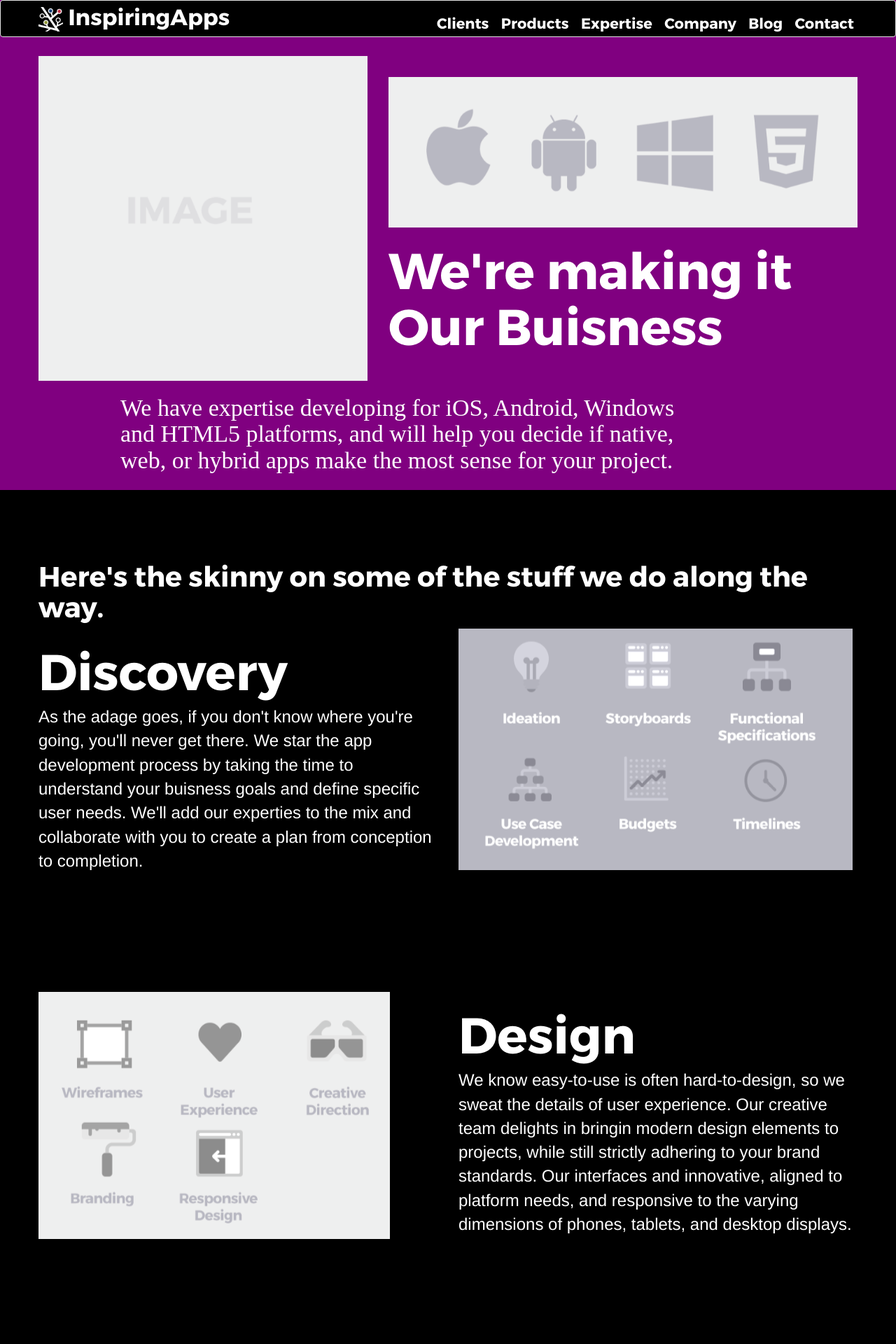
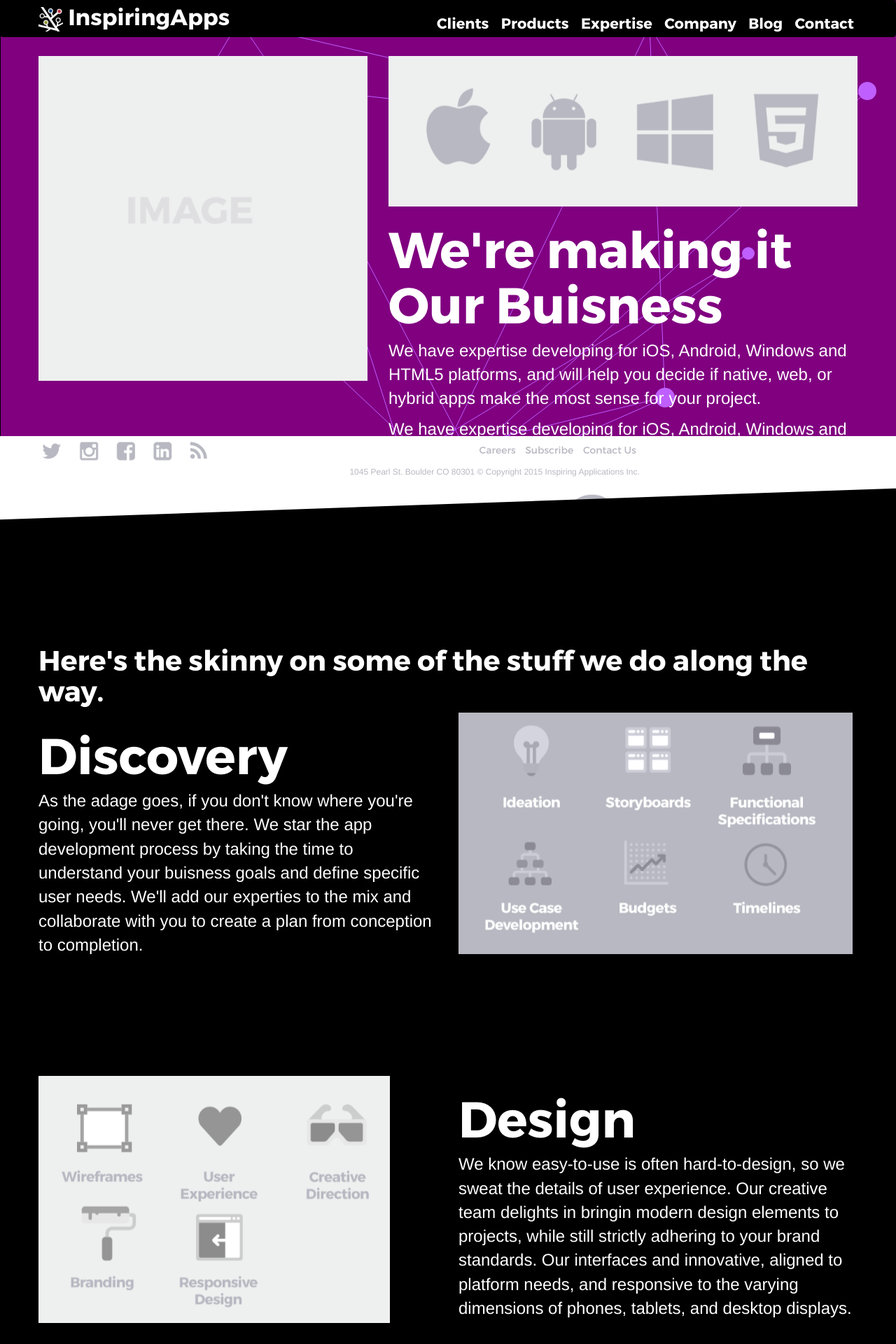
Before and after one commit to sethimcclaine/IA-Site, a PHP site: page /?page=1 in a window 1280 px wide. Shown: the top 1920 px of the page at 70% size. Run offline with PHP 8.4, Linux system fonts and the light colour scheme; style sheets or scripts are compiled from the project's sources; some libraries are stand-ins or nearby versions.

Commit message:
update some styling add the sweet dynamic background

```diff
--- a/expertise.php
+++ b/expertise.php
@@ -9,11 +9,10 @@
                     <div class="col-xs-7 text">
                         <img alt="InspiringApps Logo" class="img-responsive center-block" src="/images/tmp_apptype_icons.png">
                         <h1 class="large">We're making it<br/>Our Buisness</h1>
-                    </div>
-                </div>
-                <div class="row">
-                    <div class="col-xs-12">
-                           <h3>We have expertise developing for iOS, Android, Windows and HTML5 platforms, and will help you decide if native, web, or hybrid apps make the most sense for your project.</h3>
+
+                           <p>We have expertise developing for iOS, Android, Windows and HTML5 platforms, and will help you decide if native, web, or hybrid apps make the most sense for your project.</p>
+
+                           <p>We have expertise developing for iOS, Android, Windows and HTML5 platforms, and will help you decide if native, web, or hybrid apps make the most sense for your project.</p>
                     </div>
                 </div>
             </div>
@@ -34,6 +33,7 @@
         </div>
     </div>
     <div class="top-layer">
+        <div class="skewed top"> </div>
         <div class="discovery">
             <div class="container-fluid">
                 <div class="row">
@@ -105,5 +105,6 @@
                 </div>
             </div>
         </div>
+        <div class="skewed bottom"> </div>
     </div>
 </div>
--- a/footer.php
+++ b/footer.php
@@ -2,11 +2,26 @@
     <nav>
         <div class="container-fluid">
             <div class="row">
-               <div class="col-xs-12 text-center">
-                    <img alt="tmp image" class="img-responsive center-block" src="/images/tmp_boulder_icon.png">
-                    <h4>Inspired in Boulder</h4>
-                    <img alt="tmp image" class="img-responsive center-block" src="/images/tmp_footer_icons.png">
-                    <p><small>&copy; Copyright 2015 Inspiring Applications Inc. All Rights Reserved.</small></p>
+                <div class="col-xs-6">
+                    <img alt="tmp image" class="img-responsive" src="/images/tmp_footer_icons.png">
+                </div>
+                <div class="col-xs-6 text-right">
+                    <ul class="list-inline">
+                      <li>Careers</li>
+                      <li>Subscribe</li>
+                      <li>Contact Us</li>
+                    </ul>
+
+                    <p><small>1045 Pearl St. Boulder CO 80301  &copy; Copyright 2015 Inspiring Applications Inc.</small></p>
+                </div>
+
+            </div>
+            <div class="row">
+                <div class="col-xs-10">
+                </div>
+                <div class="col-xs-2 text-center">
+                    <img alt="tmp image" class="boulder img-responsive center-block" src="/images/tmp_boulder_icon.png">
+                    <h6>Inspired in Boulder</h6>
                 </div>
             </div>
         </div>
--- a/index.php
+++ b/index.php
@@ -1,3 +1,4 @@
+<!DOCTYPE html>
 <?php
     $page = $_GET['page'];
     $pages = array('expertise', 'products', 'company', 'contact');
@@ -5,7 +6,6 @@
         $page = 'expertise';
     }
 ?>
-
 <html>
     <head>
         <script src="http://ajax.googleapis.com/ajax/libs/jquery/2.1.0/jquery.min.js" type="text/javascript"></script>
@@ -13,6 +13,8 @@
         <link rel="stylesheet" href="https://maxcdn.bootstrapcdn.com/bootstrap/3.3.2/css/bootstrap.min.css">
         <!-- Latest compiled and minified JavaScript -->
         <script src="https://maxcdn.bootstrapcdn.com/bootstrap/3.3.2/js/bootstrap.min.js"></script>
+        <script src="js/dynamicBG.js" ></script>
+        <script src="js/<?php echo $page; ?>.js" ></script>
         <!-- Our styles -->
         <!--link rel="stylesheet" href="fonts/webfontkit/stylesheet.css" /-->
 
@@ -20,7 +22,6 @@
         <link rel="stylesheet/less" type="text/css" href="styles/globals.less" />
         <link rel="stylesheet/less" type="text/css" href="styles/app.less" />
         <link rel="stylesheet/less" type="text/css" href="styles/header.less" />
-        <link rel="stylesheet/less" type="text/css" href="styles/expertise.less" />
         <link rel="stylesheet/less" type="text/css" href="styles/<?php echo $page; ?>.less" />
         <!-- lesscss.js -->
         <script src="//cdnjs.cloudflare.com/ajax/libs/less.js/2.3.1/less.min.js"></script>
--- /dev/null
+++ b/js/dynamicBG.js
@@ -0,0 +1,148 @@
+var dynamicBG = function(divClass, itemCount, color) {
+
+    var canvas,
+        ctx,
+        circles = [],
+        winWidth = $(window).width(),
+        winHeight = $(window).height(),
+        maxWidth = 3840,      //assumed larges screen we would encounter
+        maxHeight = 2160;   //assumed larges screen we would encounter
+    /**
+     * Add Canvas to given div
+     *
+     * @author Seth M.
+     */
+    function buildCanvas() {
+        //Remove existing bg canvas
+        $('#dynamicBG').remove();
+
+        //Add bg canvas
+        $('.' + divClass).prepend('<canvas id="dynamicBG" width="' + maxWidth + '" height="' + maxHeight + '" style="border:1px solid #000000;"></canvas>');
+
+        //Set vars for new canvas
+        canvas = document.getElementById("dynamicBG");
+        ctx = canvas.getContext("2d");
+
+        ctx.strokeStyle = color;
+        ctx.fillStyle = color;
+    }
+
+    /**
+     * Returns a random integer between min (included) and max (excluded)
+     * Using Math.round() will give you a non-uniform distribution!
+     *
+     * @author developer.mozilla.org
+     */
+    function getRandomInt(min, max) {
+      return Math.floor(Math.random() * (max - min)) + min;
+    }
+
+    /**
+     * Creata an array of circle objects
+     *
+     * @author Seth M.
+     */
+    function generateCircles(count) {
+        var i,
+            links,
+            sibling;
+
+
+        //Create a new array of circle
+        circles = [];
+        for (i = 0; i < count; i++) {
+            circles.push(new circle);
+        }
+        //add siblings to each circle in array, so we can draw lines to them
+        for (i = 0; i < count; i++) {
+            links = getRandomInt(1, 3);
+            for (links; links > 0; links--) {
+                sibling = getRandomInt(0, count);
+                circles[i].siblings.push(circles[sibling]);
+            }
+        }
+        update();
+    }
+
+    /**
+     * Create a circle on the canvas for each circle object
+     *
+     * @author Seth M.
+     */
+    function update() {
+        ctx.clearRect(0, 0, canvas.width, canvas.height);
+        for (var i= 0; i < circles.length; i++) {
+            circles[i].update();
+        }
+    }
+
+    function circle() {
+        this.draw = function() {
+            ctx.beginPath();
+            ctx.arc(this.x, this.y, this.radius, 0, Math.PI*2, true);
+            ctx.fill();
+            for (var i = 0; i < this.siblings.length; i++) {
+                ctx.beginPath();
+                ctx.moveTo(this.x, this.y);
+                ctx.lineTo(this.siblings[i].x, this.siblings[i].y);
+                ctx.stroke();
+            }
+        };
+        this.update = function() {
+            //if we are out of the screen x limits by 5 or more pix
+            if (this.x > winWidth + 5) {
+                this.right = 0;
+            } else if (this.x < 0 - 5) {
+                this.right = 1;
+            }
+            //if we are out of the screen y limits by 5 or more pix
+            if (this.y > winHeight + 5) {
+                this.down = 0;
+            } else if (this.y < 0 -5) {
+                this.down = 1;
+            }
+            //update x movement
+            if(this.right) {
+                this.x += this.xSpeed;
+            } else {
+                this.x -= this.xSpeed;
+            }
+            //update y movement
+            if(this.down) {
+                this.y += this.ySpeed;
+            } else {
+                this.y -= this.ySpeed;
+            }
+            this.draw();
+        };
+
+        this.x= getRandomInt(0, winWidth + 10) - 5;
+        this.xSpeed = getRandomInt(1, 6);
+        this.right = getRandomInt(0, 2);
+        this.y= getRandomInt(0, winHeight + 10) - 5;
+        this.ySpeed = getRandomInt(1, 6);
+        this.down = getRandomInt(0, 2);
+        this.radius= getRandomInt(5,20);
+        this.siblings = [];
+    }
+
+    function init() {
+        buildCanvas();
+        generateCircles(itemCount);
+    }
+
+//Event Listeners
+    $(window).scroll( function() {
+        update();
+    });
+
+    $(window).resize( function(){
+        console.log('resizing');
+        winHeight = $(window).height();
+        winWidth = $(window).width();
+        update()
+        generateCircles(itemCount);
+    });
+//INIT
+    init();
+}
--- /dev/null
+++ b/js/expertise.js
@@ -0,0 +1,3 @@
+$(window).ready(function() {
+    new dynamicBG('under-layer', 15, '#BF5FFF');
+});
--- a/styles/app.less
+++ b/styles/app.less
@@ -69,7 +69,6 @@ html {
         .container-fluid {
             padding: 80px 0;
         }
-/*
         .light-on-dark {
             color: @lod-txtcolor;
             background-color: @lod-bgcolor;
@@ -82,7 +81,6 @@ html {
             color: @dol-txtcolor;
             background-color: @dol-bgcolor;
         }
-*/
         font-family: montserrat;
         .container-fluid { /* set a max-width for horizontal fluid layout and make it centered */
           max-width: @max-width;
--- a/styles/expertise.less
+++ b/styles/expertise.less
@@ -9,6 +9,9 @@
         background-color: @expertise-primary-bgcolor;
         position: fixed;
         width: 100%;
+        canvas {
+            position: absolute;
+        }
         .our-buisness .row div.text {
             vertical-align: middle;
         }
@@ -17,8 +20,36 @@
     }
     .top-layer {
         position: relative;
-        top: 700px;
-        margin-bottom: 700px;
+        top: 745px;
+        z-index: 200;
+        margin-bottom: 1200px;
         background-color: @expertise-secondary-bgcolor;
+        .skewed {
+            height: 75px;
+            background: @expertise-secondary-bgcolor;
+            position: relative;
+            &.top {
+                top: -25px;
+                -webkit-transform: skewY(-2deg);
+                -moz-transform: skewY(-2deg);
+                -ms-transform: skewY(-2deg);
+                -o-transform: skewY(-2deg);
+                transform: skewY(-2deg);
+            }
+            &.bottom {
+                bottom: -25px;
+                -webkit-transform: skewY(2deg);
+                -moz-transform: skewY(2deg);
+                -ms-transform: skewY(2deg);
+                -o-transform: skewY(2deg);
+                transform: skewY(2deg);
+            }
+        }
     }
 }
+footer {
+    position: fixed;
+    bottom: 0;
+    width: 100%;
+    z-index: 100;
+}
--- a/styles/globals.less
+++ b/styles/globals.less
@@ -14,6 +14,6 @@
     font-weight: lighter;
 }
 
-h1, h2, h3, h4 {
+h1, h2, h3, h4, h5, h6 {
     font-family: montserratbold;
 }
--- a/styles/header.less
+++ b/styles/header.less
@@ -7,6 +7,7 @@ header {
     nav.navbar {
         margin-bottom: 0;
         background-color: @header-bgcolor;
+        border-color: @header-bgcolor;
         .navbar-header {
             width: 100%;
             font-family: 'montserratbold';
@@ -32,6 +33,16 @@ header {
 
 footer {
     color: @footer-txtcolor;
+    background-color: @footer-bgcolor;
+    ul {
+        margin: 10px 0 0;
+    }
+    .boulder {
+        height: 70px;
+    }
+    p small {
+        font-size: 12px;
+    }
 }
 
 header, footer {
--- a/styles/variables.less
+++ b/styles/variables.less
@@ -8,18 +8,17 @@
 @expertise-txtcolor: #FFFFFF;
 
 @footer-txtcolor: #B8B8C2;
+@footer-bgcolor: #FFFFFF;
 @input-bgcolor: #C6C6C6;
 @input-txtcolor: #FFFFFF;
 @input-placeholder-txtcolor: #FFFFFF;
 
-/*
 @lod-txtcolor: #FFFFFF;
 @lod-bgcolor: #B8B8C2;
 @lol-txtcolor: #FFFFFF;
 @lol-bgcolor: #EEEFEF;
 @dol-txtcolor: #B8B8C2;
 @dol-bgcolor: #EEEFEF;
-*/
 
 
 @splash-txtcolor: #E9E9E9;
```
Also changed, not shown: 2 other files.
